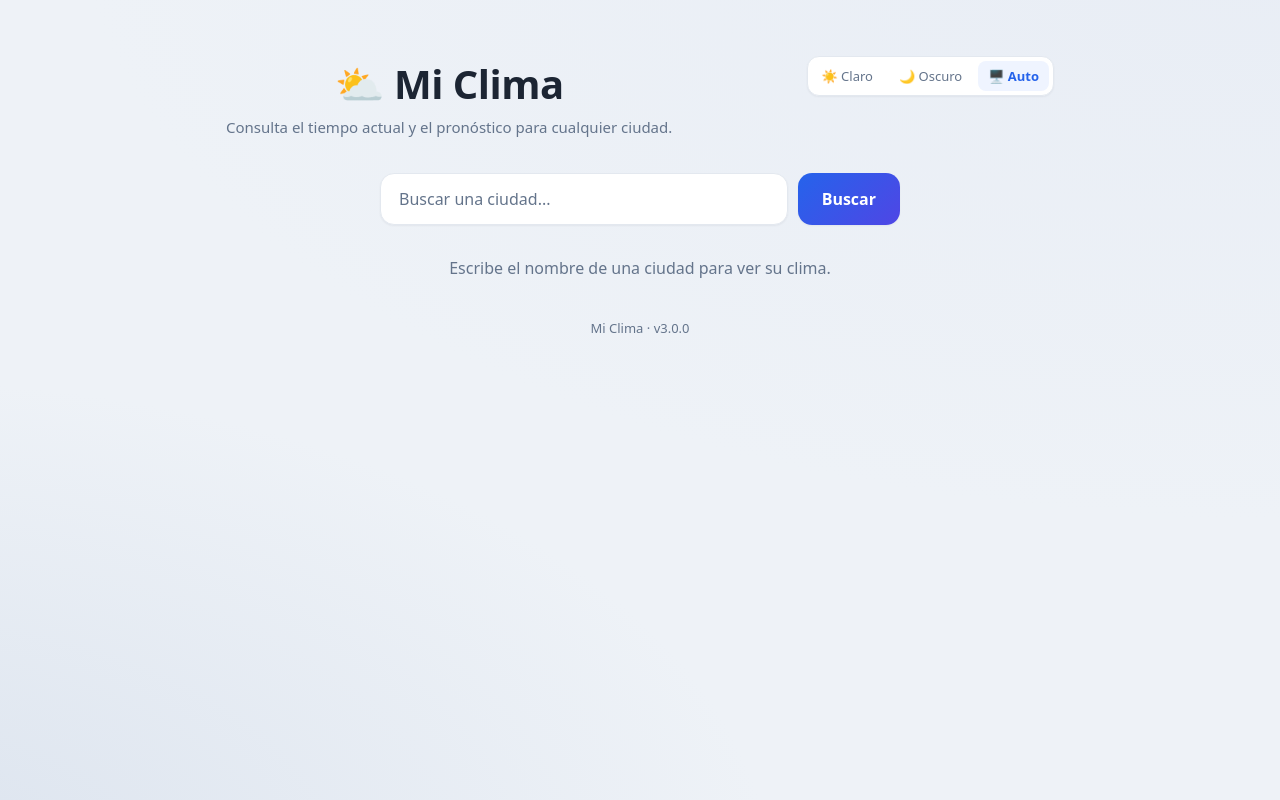
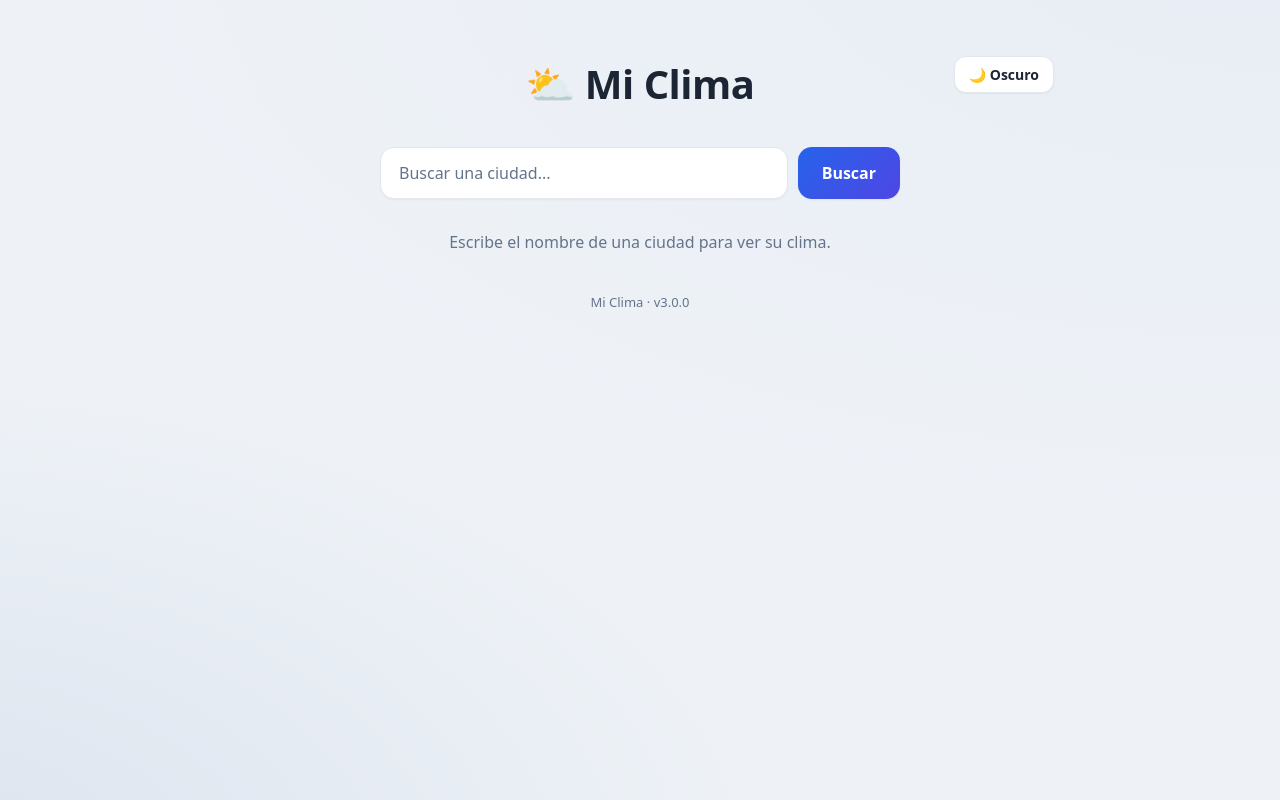
Before and after one commit to CarlosCabelloTroncoso/clima-app, a React (Vite) app: page / in a window 1280 px wide. Built offline with nearby package versions, Linux system fonts and the light colour scheme; no server answers.

Commit message:
feat: compacto el toggle de tema y centro el encabezado en escritorio

```diff
--- a/src/App.css
+++ b/src/App.css
@@ -99,14 +99,8 @@ body {
 
 .header {
   margin-bottom: clamp(24px, 4vw, 36px);
-}
-
-.header-row {
-  display: flex;
-  align-items: flex-start;
-  justify-content: space-between;
-  gap: 16px;
-  flex-wrap: wrap;
+  text-align: center;
+  position: relative;
 }
 
 .header h1 {
@@ -114,39 +108,33 @@ body {
   font-weight: 700;
   letter-spacing: -0.5px;
   margin-bottom: 6px;
-  text-align: center;
 }
 
 .header p {
   color: var(--muted);
   font-size: 15px;
-  text-align: center;
+  display: none;
 }
 
 .theme-toggle {
-  display: flex;
-  gap: 6px;
+  position: absolute;
+  top: 0;
+  right: 0;
+  border: 1px solid var(--border);
   background: var(--surface);
-  border: 1px solid var(--border);
+  color: var(--text);
+  padding: 8px 14px;
   border-radius: 12px;
-  padding: 4px;
+  font-size: 14px;
+  font-weight: 600;
+  cursor: pointer;
   box-shadow: var(--shadow-sm);
+  transition: border-color 0.15s, color 0.15s;
 }
 
-.theme-toggle button {
-  border: none;
-  background: transparent;
-  color: var(--muted);
-  padding: 6px 10px;
-  border-radius: 8px;
-  font-size: 13px;
-  cursor: pointer;
-}
-
-.theme-toggle button.active {
-  background: var(--accent-soft);
+.theme-toggle:hover {
+  border-color: var(--accent);
   color: var(--accent);
-  font-weight: 600;
 }
 
 .search {
@@ -558,6 +546,12 @@ body {
   }
 }
 
+@media (max-width: 720px) {
+  .header p {
+    display: block;
+  }
+}
+
 @media (max-width: 480px) {
   .search {
     flex-direction: column;
--- a/src/App.jsx
+++ b/src/App.jsx
@@ -128,13 +128,9 @@ function App() {
   return (
     <div className="container">
       <div className="header">
-        <div className="header-row">
-          <div>
-            <h1>⛅ Mi Clima</h1>
-            <p>Consulta el tiempo actual y el pronóstico para cualquier ciudad.</p>
-          </div>
-          <ThemeToggle theme={theme} onThemeChange={setTheme} />
-        </div>
+        <ThemeToggle theme={theme} onThemeChange={setTheme} />
+        <h1>⛅ Mi Clima</h1>
+        <p>Consulta el tiempo actual y el pronóstico para cualquier ciudad.</p>
       </div>
 
       <SearchBar query={query} onQueryChange={setQuery} onSubmit={handleSearch} loading={loading} />
--- a/src/components/ThemeToggle.jsx
+++ b/src/components/ThemeToggle.jsx
@@ -1,24 +1,16 @@
-// Selector de tema con tres opciones: claro, oscuro y automático.
+// Botón que alterna entre tema claro y oscuro. El modo automático se mantiene
+// internamente como valor por defecto al primer clic.
 function ThemeToggle({ theme, onThemeChange }) {
-  const options = [
-    { value: 'light', label: '☀️ Claro' },
-    { value: 'dark', label: '🌙 Oscuro' },
-    { value: 'auto', label: '🖥️ Auto' },
-  ]
+  const isDark = theme === 'dark'
   return (
-    <div className="theme-toggle" role="group" aria-label="Tema de la interfaz">
-      {options.map((opt) => (
-        <button
-          key={opt.value}
-          type="button"
-          className={theme === opt.value ? 'active' : ''}
-          onClick={() => onThemeChange(opt.value)}
-          aria-pressed={theme === opt.value}
-        >
-          {opt.label}
-        </button>
-      ))}
-    </div>
+    <button
+      type="button"
+      className="theme-toggle"
+      onClick={() => onThemeChange(isDark ? 'light' : 'dark')}
+      aria-label={isDark ? 'Cambiar a tema claro' : 'Cambiar a tema oscuro'}
+    >
+      {isDark ? '☀️ Claro' : '🌙 Oscuro'}
+    </button>
   )
 }
 
```
